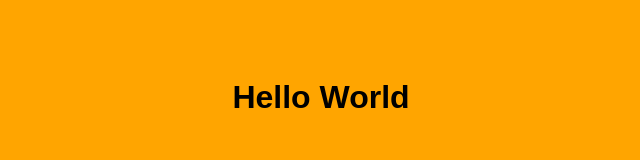
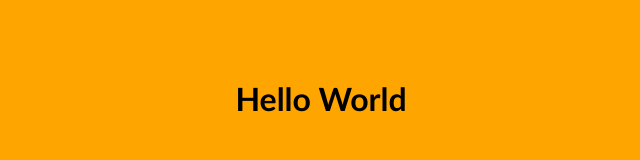
Before and after one commit to ArifMardiyansyah/ArifMardiyansyah.github.io, a plain HTML site: page index.html in a window 1280 px wide. Shown: the full height of the page, 319-959 px from the left. Drawn offline with Linux system fonts and the light colour scheme.

Commit message:
Memperbarui konten index.html

```diff
--- a/index.html
+++ b/index.html
@@ -9,7 +9,7 @@
             body {
                 background-color: orange;
                 color: black;
-                font-family: Arial, Helvetica, sans-serif;
+                font-family: 'Trebuchet MS', 'Lucida Sans Unicode', 'Lucida Grande', 'Lucida Sans', Arial, sans-serif;
                 text-align: center;
                 padding: 50px;
             }
```
